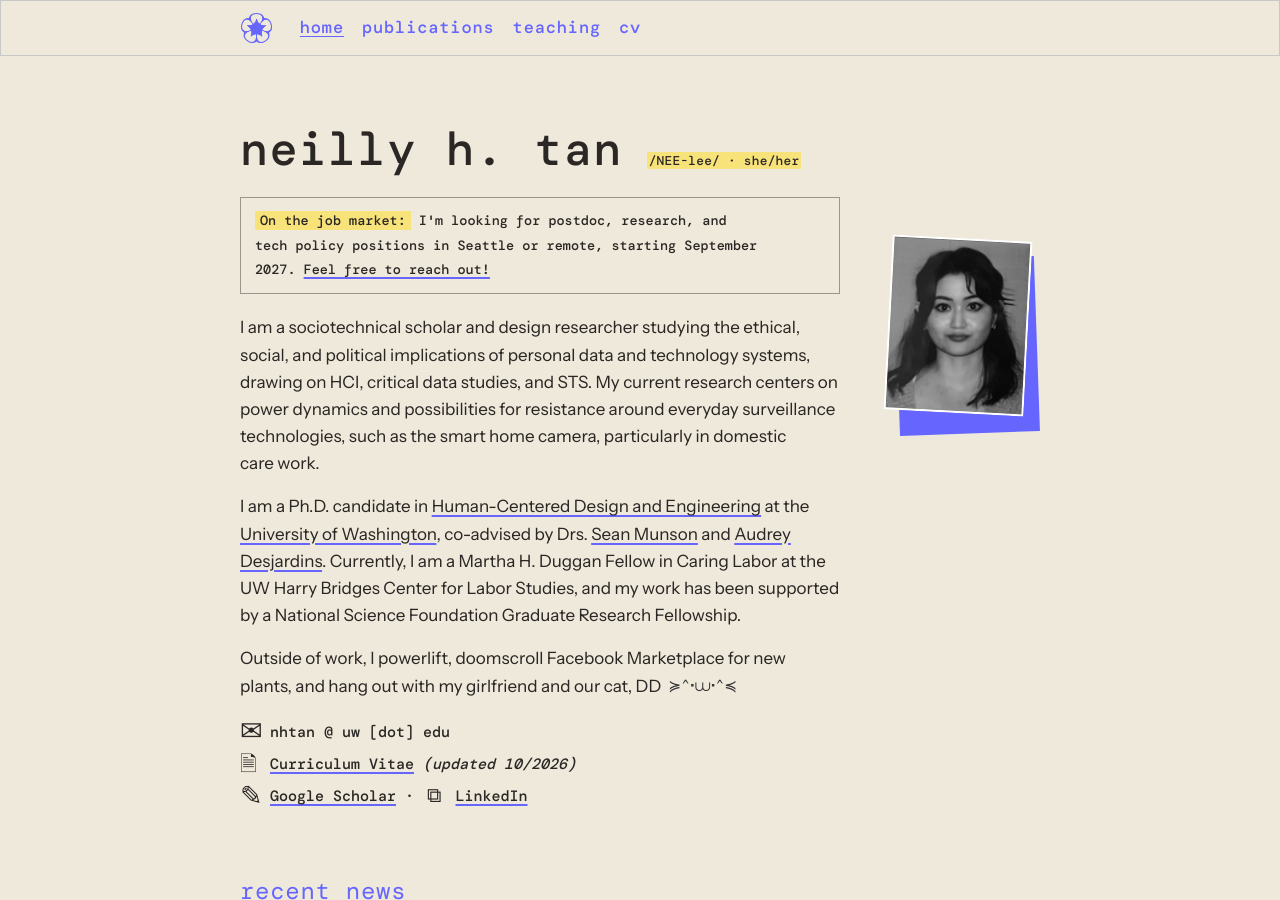
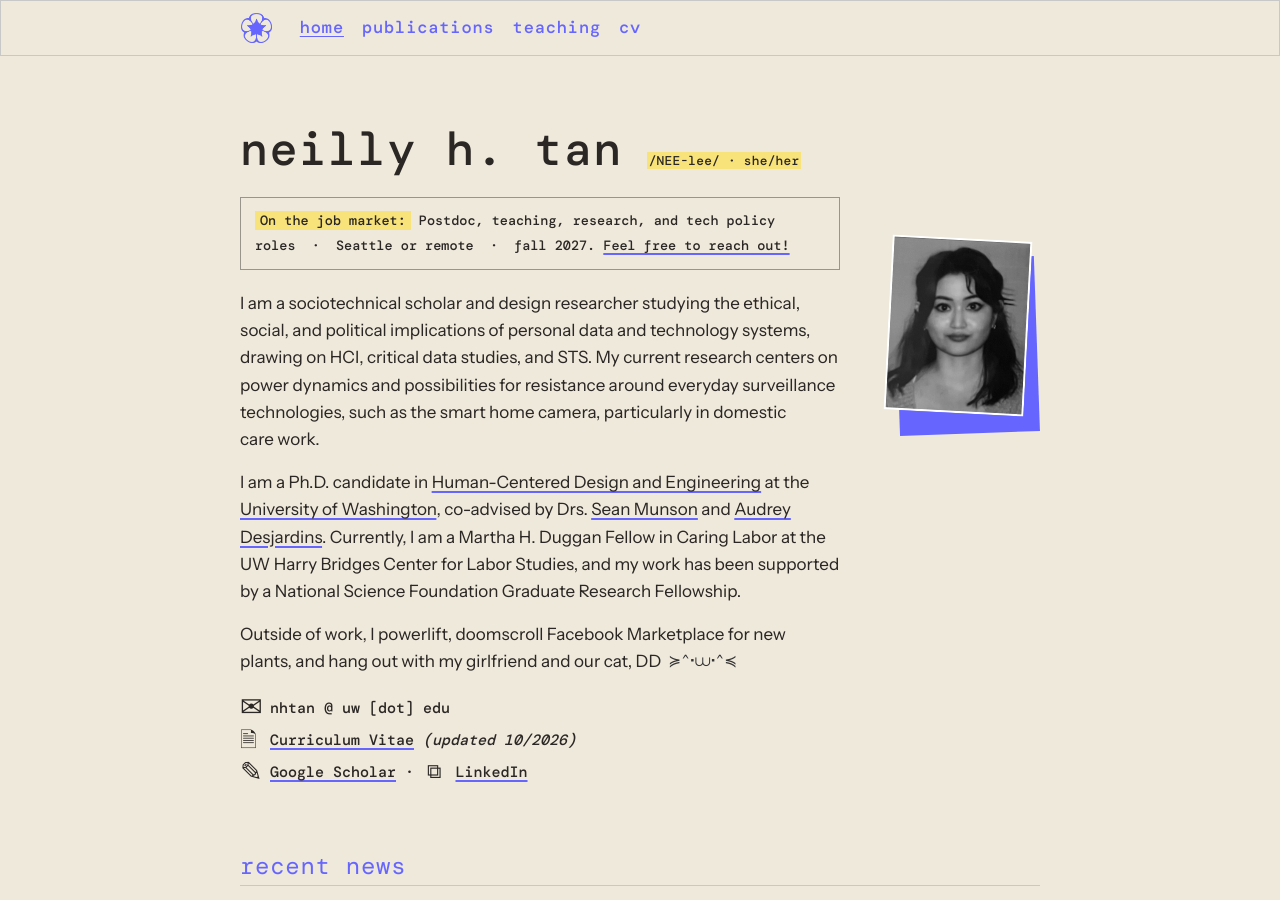
Before and after one commit to neillytan/neillytan.github.io, a Jekyll site: the page built from index.html, in a window 1280 px wide and 900 px high. Built offline with Jekyll 4.4.1, drawn with Linux system fonts in a browser that asks for light colours; some web fonts are replaced.

Commit message:
Notice: concise list-style wording, fall 2027
Co-Authored-By: Claude Opus 5.5 <noreply@anthropic.com>

```diff
--- a/index.html
+++ b/index.html
@@ -10,7 +10,7 @@ page_class: home
       <p class="pronouns"><mark>/NEE-lee/ · she/her</mark></p>
     </div>
 
-    <p class="job-note"><span class="job-label">On the job market:</span>I'm looking for postdoc, research, and tech policy positions in Seattle or remote, starting September 2027. <a href="&#109;&#97;&#105;&#108;&#116;&#111;&#58;&#110;&#104;&#116;&#97;&#110;&#64;&#117;&#119;&#46;&#101;&#100;&#117;">Feel free to reach out!</a></p>
+    <p class="job-note"><span class="job-label">On the job market:</span>Postdoc, teaching, research, and tech policy roles&nbsp;&nbsp;·&nbsp; Seattle&nbsp;or&nbsp;remote&nbsp;&nbsp;·&nbsp; fall&nbsp;2027. <a href="&#109;&#97;&#105;&#108;&#116;&#111;&#58;&#110;&#104;&#116;&#97;&#110;&#64;&#117;&#119;&#46;&#101;&#100;&#117;">Feel free to reach out!</a></p>
 
     <p>I am a sociotechnical scholar and design researcher studying the ethical, social, and political implications of personal data and technology systems, drawing on HCI, critical data studies, and STS. My current research centers on power dynamics and possibilities for resistance around everyday surveillance technologies, such as the smart home camera, particularly in domestic care work.</p>
 
```
